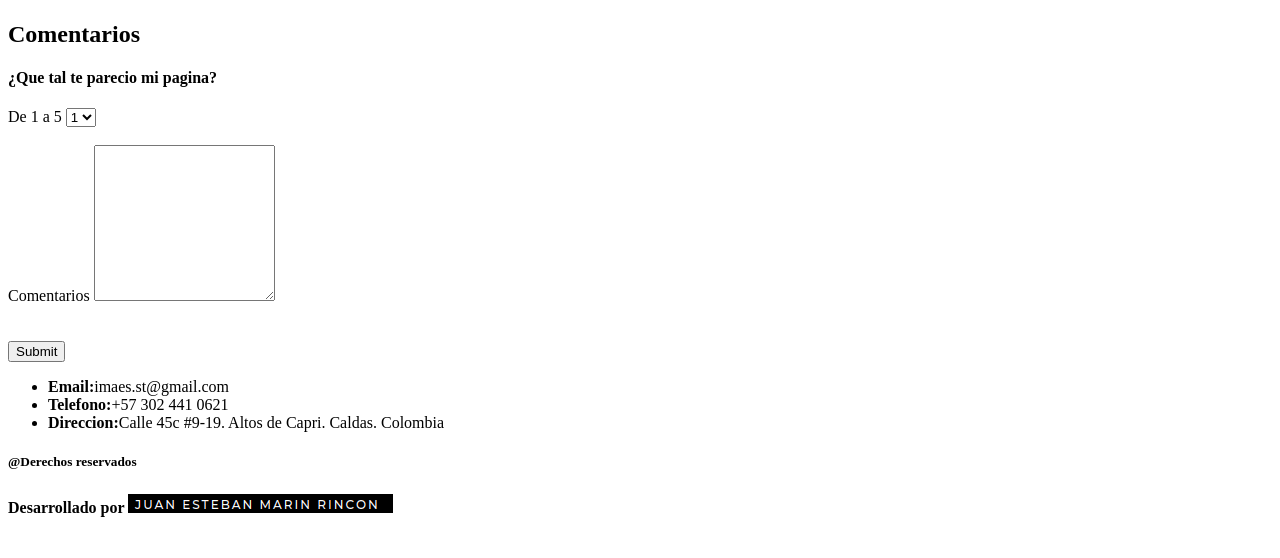
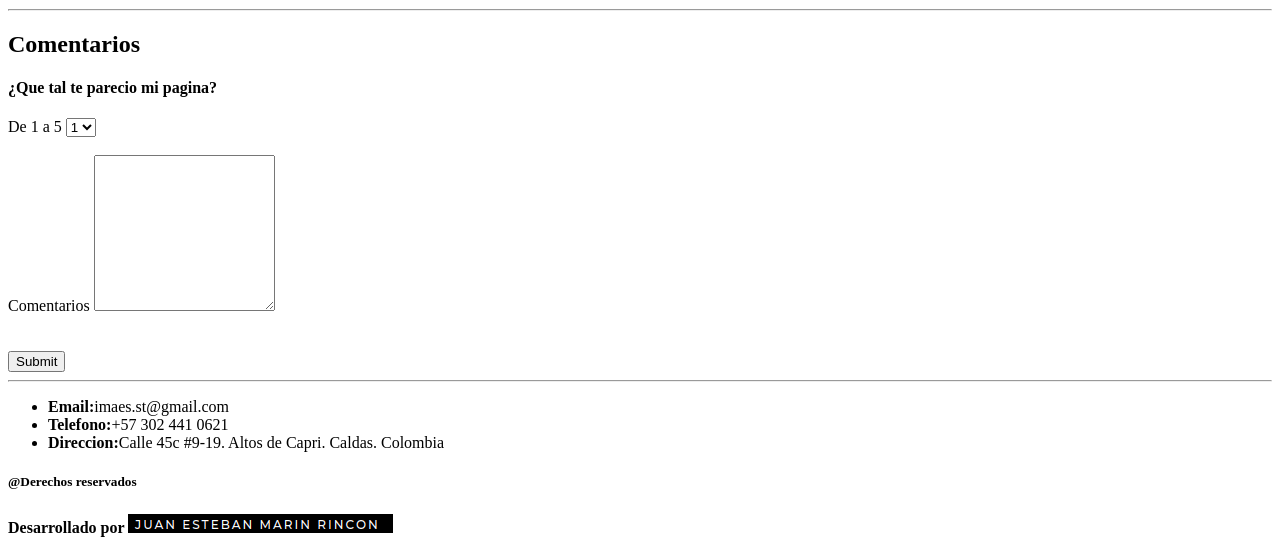
Before and after one commit to imaes11st/curriculum, a website: page html/experiencia.html in a window 1280 px wide. Shown: the part 503-1061 px from the top of the page. Drawn offline with nearby package versions, Linux system fonts and the light colour scheme.

Commit message:
Limpiando codigo

```diff
--- a/html/experiencia.html
+++ b/html/experiencia.html
@@ -46,6 +46,7 @@
         </div>
     </section>
     <article>
+        <hr>
         <h2>Comentarios</h2>
         <form action="/action_page.php">
             <div>
@@ -67,12 +68,7 @@
             <br><br>
             <input type="submit" value="Submit">
           </form>
-
-        <!--Falta por llenar el espacio del article,
-            buscar algo interesante en internet
-        -->
-
-
+        <hr>
     </article>
     <footer><!--Footer-->
         <div class="info_footer">
@@ -97,6 +93,5 @@
             </h4>
         </div>
     </footer>
-
 </body>
 </html>
```
